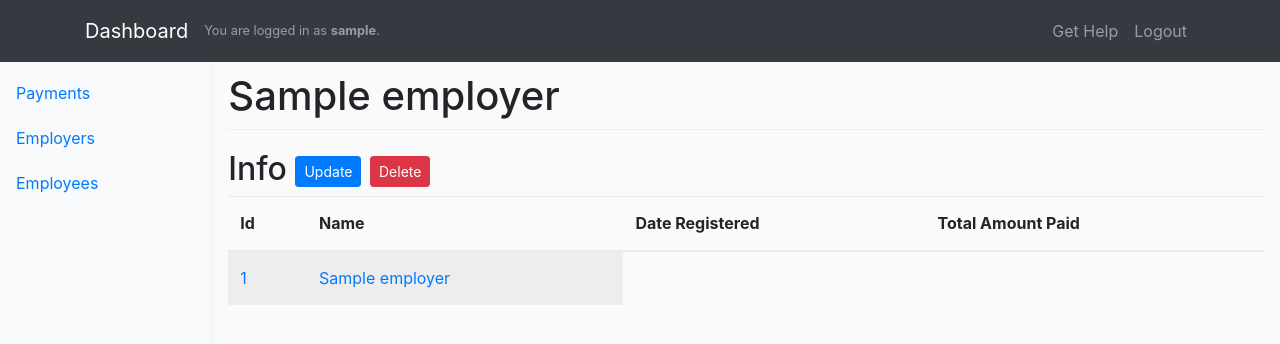
After one commit to alchermd/client_payroll, a Flask app: page /dashboard/employers/1 in a window 1280 px wide. The commit adds this page. Shown: the top 344 px of the page. Run offline with Flask 2, Linux system fonts and the light colour scheme; the visitor is signed in with stand-in values (Sample User, id 1); tables that the repository leaves empty hold one stand-in row (values such as "Sample post"); some libraries are stand-ins or nearby versions.

Commit message:
Create employer_permalink template.

```diff
--- /dev/null
+++ b/app/templates/employer_permalink.html
@@ -0,0 +1,42 @@
+{% extends "base.html" %}
+
+{% block title %} Payment {% endblock %}
+
+{% block css %}
+<link rel="stylesheet" href="{{ url_for('static', filename='css/dashboard.css') }}">
+{% endblock %}
+
+{% block body %}
+{% include "includes/navbar.html" %}
+<div class="container-fluid">
+    <div class="row">
+        {% include "includes/sidebar.html" %}
+        <main role="main" class="col-sm-9 ml-sm-auto col-md-10 pt-3">
+            <h1>{{ employer.name }}</h1>
+            {% include "includes/flashed_messages.html" %}
+
+            <h2>Info <button class="btn btn-primary btn-sm" data-toggle="modal" data-target="#payment">Update</button> <a href="{{ url_for('delete_employer', employer_id=employer.id) }}" class="btn btn-danger btn-sm">Delete</a></h2>
+            <div class="table-responsive">
+                <table class="table table-striped">
+                    <thead>
+                        <tr>
+                            <th>Id</th>
+                            <th>Name</th>
+                            <th>Date Registered</th>
+                            <th>Total Amount Paid</th>
+                        </tr>
+                    </thead>
+                    <tbody>
+                        <tr>
+                            <td><a href="{{ url_for('employer_permalink', employer_id=employer.id) }}">{{ employer.id }}</a></td>
+                            <td><a href="{{ url_for('employer_permalink', employer_id=employer.id) }}">{{ employer.name }}</a></td>
+                        </tr>
+                    </tbody>
+                </table>
+            </div>
+        </main>
+    </div>
+</div>
+
+{% include "includes/employer_modal.html" %}
+{% endblock %}
--- a/app/templates/includes/employer_modal.html
+++ b/app/templates/includes/employer_modal.html
@@ -14,6 +14,10 @@
                         {{ form.name.label }}
                         {{ form.name(class='form-control')}}
                     </div>
+                    <div class="form-group">
+                        {{ form.total_amount_paid.label }}
+                        {{ form.total_amount_paid(class='form-control')}}
+                    </div>
                 </div>
                 <div class="modal-footer">
                     <button type="button" class="btn btn-secondary" data-dismiss="modal">Close</button>
```
